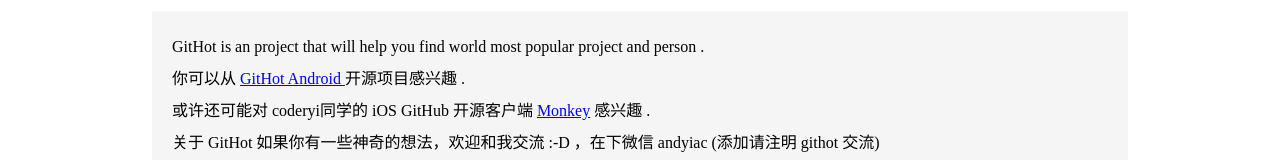
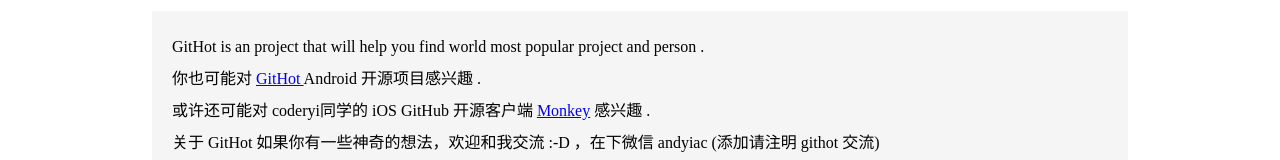
Before and after one commit to andyiac/md2html, a Vue app: page /about in a window 1280 px wide. Shown: the part 139-299 px from the top of the page. Built offline with nearby package versions, Linux system fonts and the light colour scheme; what vue-resource would draw is missing.

Commit message:
modify about

```diff
--- a/src/components/About.vue
+++ b/src/components/About.vue
@@ -5,7 +5,7 @@
             <p>
                 GitHot is an project that will help you find world most popular project and person . <br>
 
-                你可以从 <a href="http://github.com/andyiac/githot">GitHot Android </a> 开源项目感兴趣 . <br>
+                你也可能对 <a href="http://github.com/andyiac/githot">GitHot  </a> Android 开源项目感兴趣 . <br>
 
                 或许还可能对 coderyi同学的 iOS GitHub 开源客户端  <a href="https://github.com/coderyi/monkey">Monkey</a> 感兴趣 .<br>
 
```
